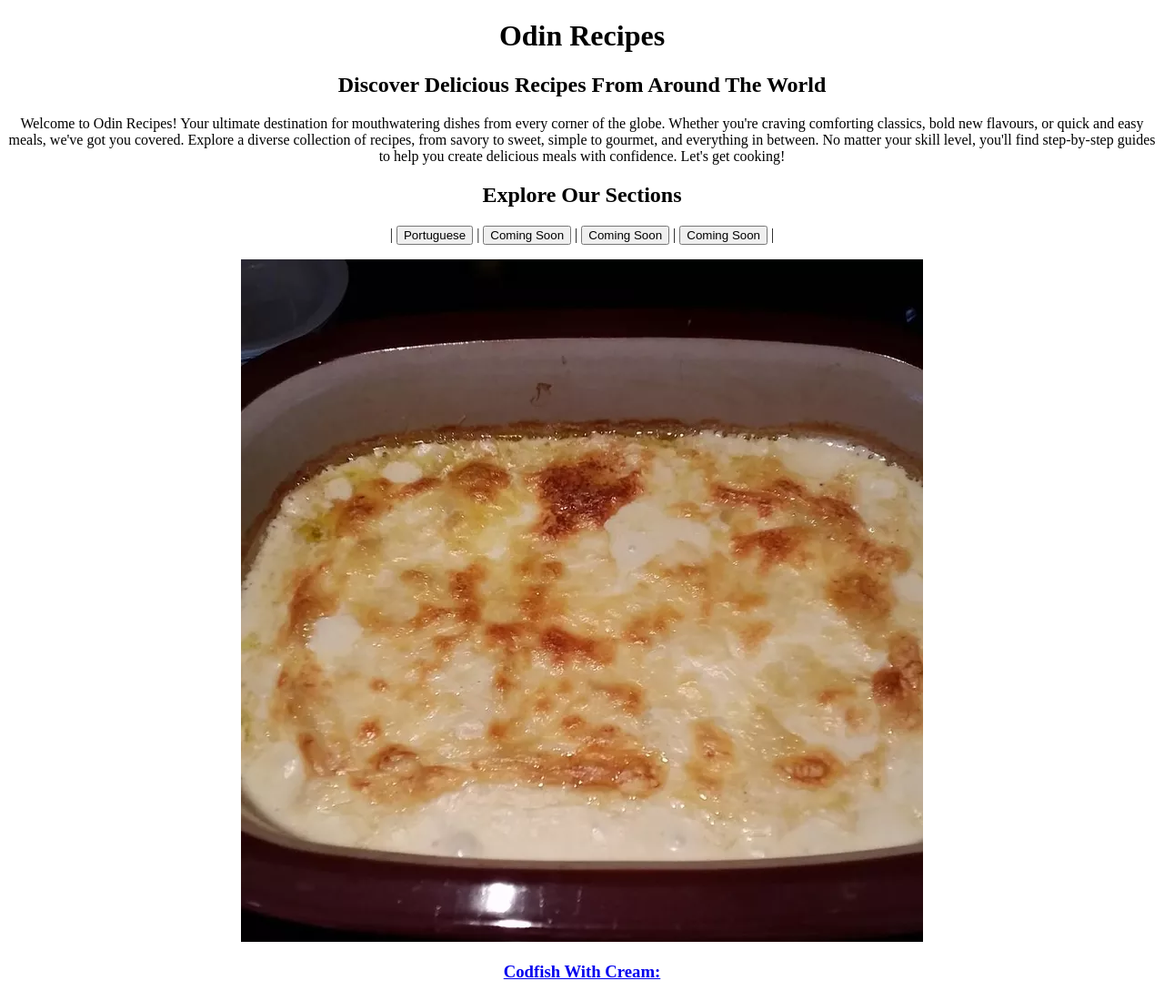
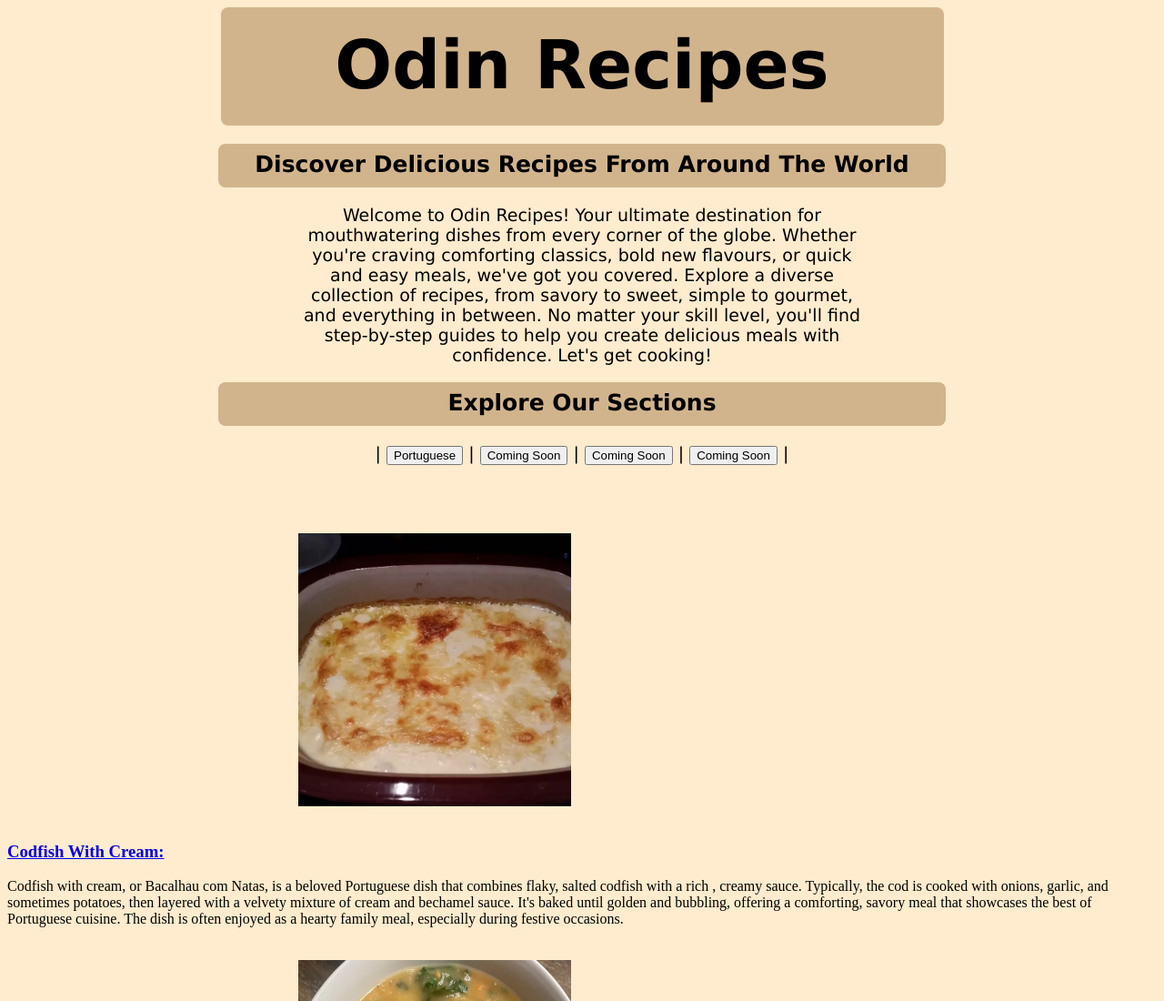
Before and after one commit to JoaoAI/odin-recipes, a plain HTML site: page index.html in a window 1280 px wide. Shown: the top 1100 px of the page at 91% size. Drawn offline with Linux system fonts and the light colour scheme.

Commit message:
Explored More With CSS

```diff
--- a/style.css
+++ b/style.css
@@ -1,10 +1,55 @@
-.Heading{
-    background-color: orange;
-    color: black;
+h1{
     text-align: center;
-    font-size: 50px;
+    font-size: 74px;
+    font-family: Verdana, sans-serif;
+    background-color: tan;
+    height: 90px;
+    padding: 20px;
+    margin: 0 auto 0 auto;
+    width: 755px;
+    border-radius: 8px;
 }
 
-div{
+h2{
+    font-size: 25px;
+    font-family: Verdana, sans-serif;
+    background-color: tan;
     text-align: center;
+    margin: 0 auto 0 auto;
+    width: 800px;
+    height: 40px;
+    border-radius: 8px;
+    padding-top: 8px;
 }
+
+h3{
+    display: block;
+}
+
+.centering{
+    text-align: center;
+    font-size: 19px;
+    font-family: Verdana, sans-serif;
+    display: block;
+    margin-left: 300px;
+    margin-right: 300px;
+}
+
+img{
+    display: block;
+    height: 300px;
+    width: 300px;
+    padding: 20px;
+    margin-left: 300px;
+    position: static;
+}
+
+.background{
+    display: block;
+    background-color: blanchedalmond;
+    padding: 20px;
+}
+
+body{
+    background-color: blanchedalmond;
+}
```
